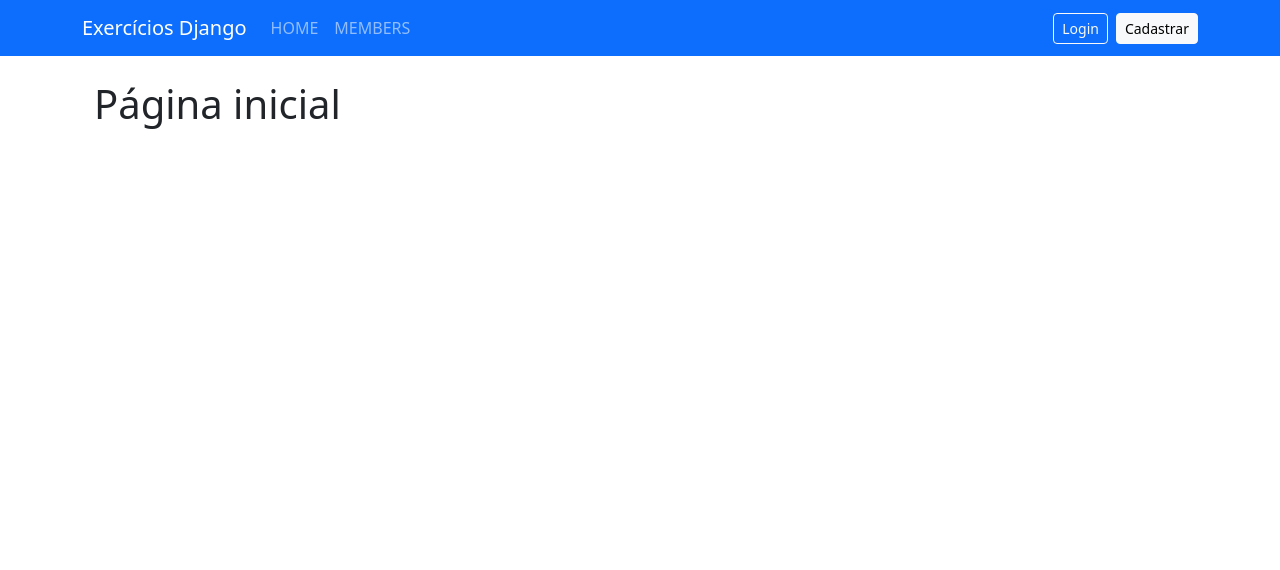
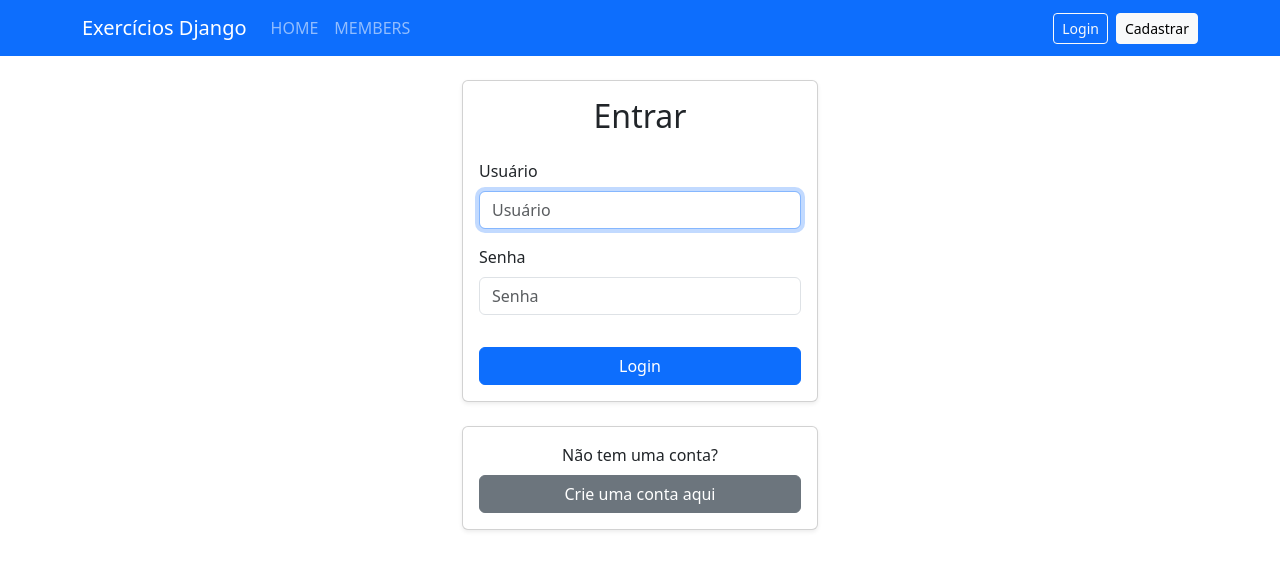
Before and after one commit to siyFred/exercicios-django, a Django app: page /login/ in a window 1280 px wide. Shown: the top 570 px of the page. Run offline with Django 5.2, Linux system fonts and the light colour scheme; some libraries are stand-ins or nearby versions.

Commit message:
add: paginas login e register

```diff
--- a/core/templates/home.html
+++ b/core/templates/home.html
@@ -1,4 +1,5 @@
 {% extends "base.html" %}
+{% load bootstrap5 %}
 {% block content %}
     <div class="container-fluid">
         <div class="mb-3">
--- /dev/null
+++ b/core/templates/login.html
@@ -0,0 +1,35 @@
+{% extends "base.html" %}
+{% load bootstrap5 %}
+{% block content %}
+<div class="row justify-content-center">
+
+    <div class="col-md-6 col-lg-4">
+
+        <div class="card shadow-sm mb-4">
+            <div class="card-body">
+                <h2 class="card-title text-center mb-4">Entrar</h2>
+
+                <form method="post">
+                    {% csrf_token %}
+
+                    {% bootstrap_form form %}
+
+                    <div class="d-grid">
+                        <button type="submit" class="btn btn-primary mt-3">Login</button>
+                    </div>
+                </form>
+            </div>
+        </div>
+
+        <div class="card shadow-sm">
+            <div class="card-body text-center">
+                <p class="mb-2">Não tem uma conta?</p>
+                <div class="d-grid">
+                    <a href="{% url 'register' %}" class="btn btn-secondary">Crie uma conta aqui</a>
+                </div>
+            </div>
+        </div>
+
+    </div>
+</div>
+{% endblock %}
--- a/core/urls.py
+++ b/core/urls.py
@@ -4,7 +4,7 @@ from core import views
 
 urlpatterns = [
     path('', views.home, name='home'),
-    path('login/', views.home, name='login'),
-    path('logout/', views.home, name='logout'),
-    path('register/', views.home, name='register'),
+    path('login/', views.login, name='login'),
+    path('logout/', views.logout, name='logout'),
+    path('register/', views.register, name='register'),
 ]
--- a/core/views.py
+++ b/core/views.py
@@ -1,14 +1,18 @@
 from django.shortcuts import render
+
+from django.contrib.auth.forms import AuthenticationForm, UserCreationForm
 
 # Create your views here.
 def home(request):
     return render(request, 'home.html')
 
 def login(request):
-    return render(request, 'home.html')
+    form = AuthenticationForm()
+    return render(request, 'login.html', {'form': form})
 
 def logout(request):
     return render(request, 'home.html')
 
 def register(request):
-    return render(request, 'home.html')
+    form = UserCreationForm()
+    return render(request, 'register.html', {'form': form})
--- a/exercicios/settings.py
+++ b/exercicios/settings.py
@@ -104,9 +104,9 @@ AUTH_PASSWORD_VALIDATORS = [
 # Internationalization
 # https://docs.djangoproject.com/en/5.2/topics/i18n/
 
-LANGUAGE_CODE = 'en-us'
+LANGUAGE_CODE = 'pt-br'
 
-TIME_ZONE = 'UTC'
+TIME_ZONE = 'America/Sao_Paulo'
 
 USE_I18N = True
 
```
Also changed, not shown: core/templates/register.html (added, +35 -0 lines).
